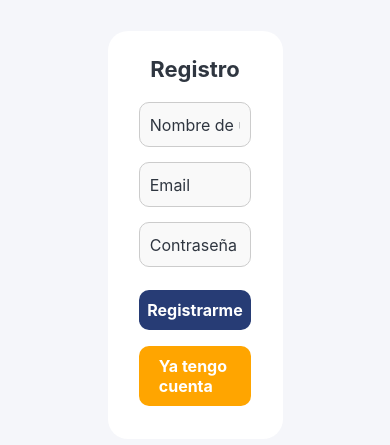
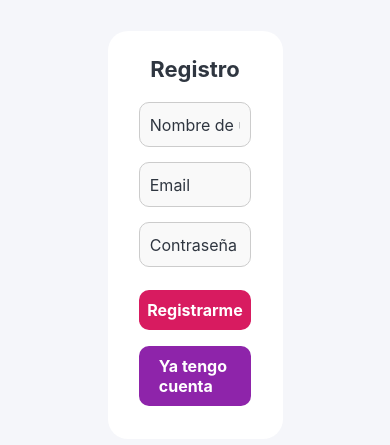
Before and after one commit to lolaotzet/proyectoIntegrador2, a React Native app in the folder myApp/: screen /CrearPosteo in a window 390 px wide. Shown: the part 187-632 px from the top of the page. Built offline with nearby package versions, Linux system fonts and the light colour scheme.

Commit message:
empeze a cambiar el css

```diff
--- a/myApp/src/screens/Comentarios.js
+++ b/myApp/src/screens/Comentarios.js
@@ -133,7 +133,6 @@ class Comentarios extends Component {
     );
   }
 }
-
 const styles = StyleSheet.create({
   panel: {
     backgroundColor: '#fff',
@@ -150,80 +149,104 @@ const styles = StyleSheet.create({
     elevation: 2,
   },
 
-  // Post (encabezado dentro del panel)
+
   postCard: {
-    paddingVertical: 4,
-    marginBottom: 8,
+    paddingVertical: 8,
+    marginBottom: 12,
+    borderBottomWidth: 1,
+    borderBottomColor: '#f0f0f0',
   },
   postTop: {
     opacity: 0.7,
-    marginBottom: 6
+    marginBottom: 6,
+    color: '#555',
   },
   postText: {
     fontSize: 18,
-    marginBottom: 8
+    marginBottom: 8,
+    color: '#2f3640',
   },
   postLikes: {
     fontWeight: '600',
-    marginBottom: 4
+    marginBottom: 4,
+    color: '#8E24AA',
   },
   postMeta: {
     fontSize: 12,
-    opacity: 0.6
+    opacity: 0.6,
+    color: '#555',
   },
 
-  // Comentarios
+
   commentBox: {
     borderRadius: 10,
     padding: 14,
     borderWidth: 1,
     borderColor: '#e9e9e9',
     width: '100%',
-    alignSelf: 'auto'
+    alignSelf: 'auto',
+    backgroundColor: '#fafafa',
+    marginBottom: 8,
   },
   commentEmail: {
     opacity: 0.7,
-    marginBottom: 4
+    marginBottom: 4,
+    fontWeight: '500',
+    color: '#8E24AA',
   },
   commentText: {
     fontSize: 16,
-    marginBottom: 4
+    marginBottom: 4,
+    color: '#2f3640',
   },
   commentDate: {
     fontSize: 12,
-    opacity: 0.6
+    opacity: 0.6,
+    color: '#666',
   },
 
-  // Formulario
+
   inputRounded: {
     borderRadius: 10,
     padding: 12,
     minHeight: 64,
     borderWidth: 1,
-    borderColor: '#e3e3e3',
+    borderColor: '#ccc',
     marginTop: 10,
     marginBottom: 10,
     width: '100%',
     alignSelf: 'auto',
+    backgroundColor: '#f9f9f9',
+    fontSize: 16,
+    color: '#2f3640',
   },
   commentButton: {
-    backgroundColor: '#9ec5f8',
+    backgroundColor: '#8E24AA',
     borderRadius: 10,
     paddingVertical: 14,
     alignItems: 'center',
     width: '100%',
     alignSelf: 'center',
     marginTop: 8,
+    shadowColor: '#000',
+    shadowOpacity: 0.1,
+    shadowOffset: { width: 0, height: 2 },
+    shadowRadius: 5,
   },
-  buttonText: { fontWeight: '600' },
+  buttonText: {
+    fontWeight: 'bold',
+    color: '#fff',
+    fontSize: 16,
+  },
 
-  // Estados
   error: {
-    color: 'red',
+    color: '#D81B60',
     textAlign: 'center',
-    marginTop: 8
-  }
-})
+    marginTop: 8,
+    fontWeight: '600',
+  },
+});
+
 
 
 export default Comentarios
--- a/myApp/src/screens/CrearPosteo.js
+++ b/myApp/src/screens/CrearPosteo.js
@@ -51,17 +51,73 @@ class NuevoPost extends Component {
 }
 
 const styles = StyleSheet.create({
-  page:{ flex:1, padding:16, backgroundColor:"#fff" },
-  card:{ backgroundColor:"#f2f2f2", borderRadius:12, padding:16, gap:12 },
-  title:{ fontSize:30, fontWeight:"800" },
-  field:{
-    backgroundColor:"#fff", borderRadius:10, paddingHorizontal:12, paddingVertical:10,
-    borderWidth:1, borderColor:"#ddd", minHeight:110, textAlignVertical:"top"
+  page: {
+    flex: 1,
+    padding: 16,
+    backgroundColor: '#f5f6fa',
+    alignItems: 'center',
+    justifyContent: 'center',
   },
-
-  btnOrange:{ paddingVertical:12, borderRadius:10, alignItems:"center", backgroundColor:"#f4a62a" },
-  btnTxt:{ color:"#000", fontWeight:"600" },
-  error:{ color:"#b00020", fontWeight:"700" }
+  card: {
+    backgroundColor: '#fff',
+    borderRadius: 20,
+    padding: 25,
+    width: '90%',
+    maxWidth: 500,
+    alignItems: 'center',
+    shadowColor: '#000',
+    shadowOpacity: 0.1,
+    shadowOffset: { width: 0, height: 2 },
+    shadowRadius: 8,
+  },
+  title: {
+    fontSize: 26,
+    fontWeight: 'bold',
+    color: '#2f3640',
+    marginBottom: 15,
+    textAlign: 'center', // centrado
+  },
+  field: {
+    backgroundColor: '#f9f9f9',
+    borderRadius: 10,
+    paddingHorizontal: 12,
+    paddingVertical: 10,
+    borderWidth: 1,
+    borderColor: '#ccc',
+    minHeight: 110,
+    textAlignVertical: 'top',
+    width: '100%',
+    fontSize: 16,
+    color: '#2f3640',
+  },
+  btnOrange: {
+    backgroundColor: '#D81B60', // rosa fuerte (coherente con Register/Login)
+    borderRadius: 10,
+    paddingVertical: 12,
+    paddingHorizontal: 20,
+    alignItems: 'center',
+    marginTop: 10,
+    width: '100%',
+  },
+  btnTxt: {
+    color: '#fff',
+    fontWeight: 'bold',
+    fontSize: 16,
+  },
+  errorBox: {
+    backgroundColor: '#F8BBD0', // rosa claro para error
+    borderRadius: 10,
+    padding: 8,
+    marginBottom: 8,
+    width: '100%',
+    alignItems: 'center',
+  },
+  error: {
+    color: '#D81B60',
+    fontWeight: '600',
+    textAlign: 'center',
+  },
 });
 
+
 export default NuevoPost;
--- a/myApp/src/screens/Login.js
+++ b/myApp/src/screens/Login.js
@@ -119,12 +119,12 @@ const styles = StyleSheet.create({
     backgroundColor: '#f9f9f9',
   },
   loginButton: {
-    backgroundColor: '#44bd32',
+    backgroundColor: '#D81B60', // rosa fuerte
     borderRadius: 10,
     paddingVertical: 10,
     paddingHorizontal: 20,
     marginBottom: 10,
-    marginTop:10,
+    marginTop: 10,
     width: '90%',
     alignItems: 'center',
   },
@@ -134,7 +134,7 @@ const styles = StyleSheet.create({
     fontSize: 16,
   },
   buttonR: {
-    backgroundColor: '#40739e',
+    backgroundColor: '#8E24AA', // lila / violeta
     borderRadius: 10,
     paddingVertical: 10,
     paddingHorizontal: 20,
@@ -143,7 +143,7 @@ const styles = StyleSheet.create({
     alignItems: 'center',
   },
   buttonA: {
-    backgroundColor: 'orange',
+    backgroundColor: '#F48FB1', // rosa suave (por si la usás más adelante)
     borderRadius: 10,
     paddingVertical: 10,
     paddingHorizontal: 20,
@@ -157,7 +157,9 @@ const styles = StyleSheet.create({
     fontSize: 16,
   },
   errorText: {
-    marginTop:20,
-     marginBottom:20
-  }
+    marginTop: 20,
+    marginBottom: 20,
+    color: '#D81B60', // mismo tono rosa para los errores
+    fontWeight: '500',
+  },
 });
--- a/myApp/src/screens/Register.js
+++ b/myApp/src/screens/Register.js
@@ -122,7 +122,7 @@ const styles = StyleSheet.create({
     backgroundColor: '#f9f9f9',
   },
   registerButton: {
-    backgroundColor: '#273c75',
+    backgroundColor: '#D81B60', // rosa fuerte
     borderRadius: 10,
     paddingVertical: 10,
     paddingHorizontal: 20,
@@ -131,7 +131,7 @@ const styles = StyleSheet.create({
     alignItems: 'center',
   },
   backButton: {
-    backgroundColor: 'orange',
+    backgroundColor: '#8E24AA', // lila/violeta
     borderRadius: 10,
     paddingVertical: 10,
     paddingHorizontal: 20,
@@ -146,4 +146,4 @@ const styles = StyleSheet.create({
   },
 });
 
-export default Register
+export default Register;
```
